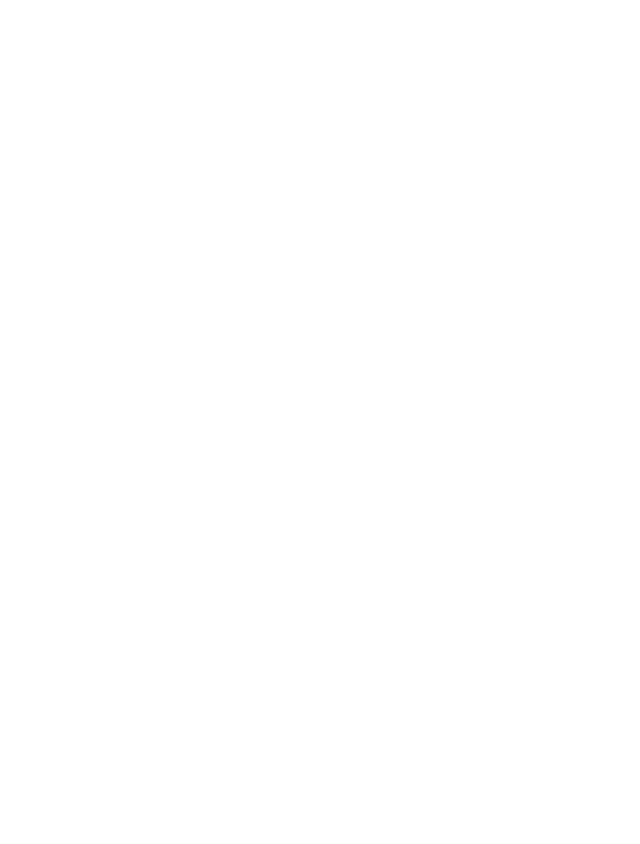
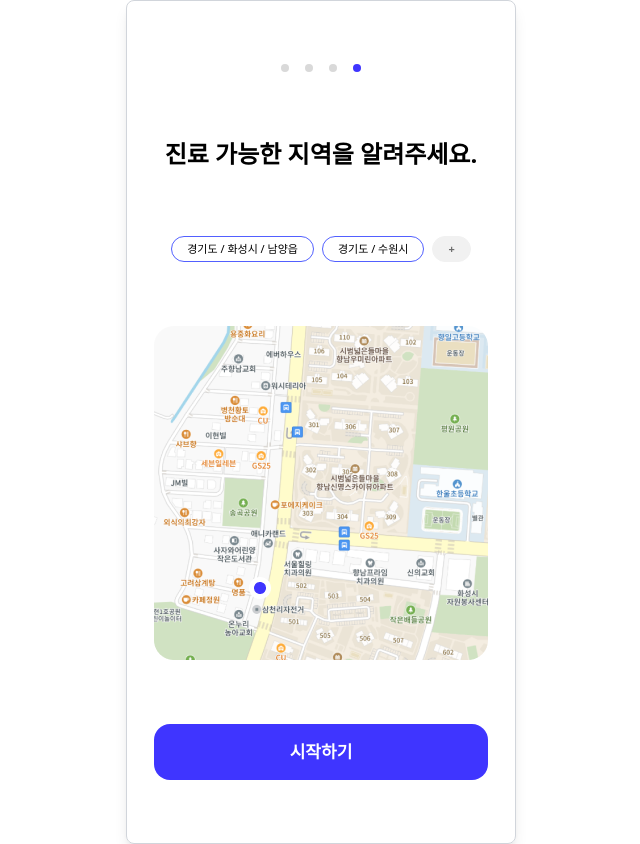
Before and after one commit to METAPOR-2/Frontend, a React (Create React App) app in the folder metafor-frontend/: page /map in a window 1280 px wide. Before the commit this address had no page. Shown: the whole page, without its empty margins (319-959 px from the left). Before the commit the page ends 800 px from the top, so only its background shows below. Built offline with nearby package versions, Linux system fonts and the light colour scheme.

Commit message:
FEAT : map 페이지 구현

```diff
--- a/metafor-frontend/src/index.js
+++ b/metafor-frontend/src/index.js
@@ -9,6 +9,7 @@
 import Login from "./pages/login";
 import DoctorProfile from "./pages/doctorProfile";
 import StartPage from "./pages/startPage";
+import Map from "./pages/map";
 
 const root = ReactDOM.createRoot(document.getElementById("root"));
 root.render(
@@ -20,6 +21,7 @@
       <Route path="/doctorprofile" element={<DoctorProfile />} />
       <Route path="/startpage" element={<StartPage />} />
       <Route path="/license-register" element={<LicenseRegister />} />
+      <Route path="/map" element={<Map />} />
     </Routes>
   </BrowserRouter>
 );
--- a/metafor-frontend/src/pages/doctorProfile.jsx
+++ b/metafor-frontend/src/pages/doctorProfile.jsx
@@ -8,9 +8,10 @@
 export default function DoctorProfile() {
   const navigator = useNavigate();
   const hadleLogin = () => {
-    navigator("/select");
+    navigator("/map");
   };
   return (
+    <div className="flex items-center justify-center min-h-screen">
       <div className="relative flex flex-col w-[390px] h-[844px] border border-gray-300 shadow-lg rounded-lg overflow-hidden">
         <main className="flex-grow w-full p-4  flex items-center justify-center flex-col gap-16">
           <Circle page={3} />
@@ -47,5 +48,6 @@
           <Button children={"다음"} onClick={hadleLogin} />
         </main>
       </div>
+    </div>
   );
 }
--- a/metafor-frontend/src/pages/license_register.jsx
+++ b/metafor-frontend/src/pages/license_register.jsx
@@ -2,12 +2,17 @@
 import Button from "../components/button";
 import Circle from "../components/circle";
 import Input from "../components/input";
+import { useNavigate } from "react-router-dom";
 
 // 아이콘 파일 가져오기
 import CameraIcon from "../assets/icons/CameraIcon.svg";
 import writeIcon from "../assets/icons/writeIcon.svg";
 
 export default function LicenseRegister() {
+  const navigator = useNavigate();
+  const handleBtn = () => {
+    navigator("/doctorprofile");
+  };
   return (
     <div className="flex items-center justify-center min-h-screen bg-gray-100">
       <div className="relative flex flex-col w-[390px] h-[844px] bg-gray-50 border border-gray-300 shadow-lg rounded-lg overflow-hidden">
@@ -24,7 +29,7 @@
             {/* 직접 입력하기 */}
             <Input placeholder="직접 입력하기" Icon={writeIcon} />
             <div className="mt-[264px]"></div>
-            <Button>등록하기</Button>
+            <Button onClick={handleBtn}>등록하기</Button>
           </form>
         </main>
       </div>
--- a/metafor-frontend/src/pages/login.jsx
+++ b/metafor-frontend/src/pages/login.jsx
@@ -10,6 +10,7 @@
     navigator("/select");
   };
   return (
+    <div className="flex items-center justify-center min-h-screen">
       <div className="relative flex flex-col w-[390px] h-[844px] border border-gray-300 shadow-lg rounded-lg overflow-hidden">
         <main className="flex-grow w-full p-4  flex items-center justify-center flex-col gap-20">
           <img src={Logo} alt="Logo" className="w-45 h-8 mb-4" />
@@ -23,5 +24,6 @@
           <Button children={"로그인"} onClick={hadleLogin} />
         </main>
       </div>
+    </div>
   );
 }
--- /dev/null
+++ b/metafor-frontend/src/pages/map.jsx
@@ -0,0 +1,40 @@
+import Button from "../components/button";
+import { useState } from "react";
+import Logo from "../assets/images/Logo.svg";
+import Input from "../components/input";
+import { useNavigate } from "react-router-dom";
+import Circle from "../components/circle";
+import MapImg from "../assets/images/Map.png";
+
+export default function Map() {
+  const navigator = useNavigate();
+  const hadleLogin = () => {
+    navigator("/doctor-home");
+  };
+  return (
+    <div className="flex items-center justify-center min-h-screen">
+      <div className="relative flex flex-col w-[390px] h-[844px] border border-gray-300 shadow-lg rounded-lg overflow-hidden">
+        <main className="flex-grow w-full p-4  flex items-center justify-center flex-col gap-16">
+          <Circle page={4} />
+          <div className="text-[24px] font-normal font-semibold leading-normal">
+            진료 가능한 지역을 알려주세요.
+          </div>
+          <div className="flex flex-row gap-2">
+            <div className="inline-flex h-[26px] px-[15px] py-[5px] justify-center items-center gap-[10px] flex-shrink-0 rounded-[13px] border border-[#5260FF] text-[#000] text-[11px] font-[500] leading-[14px] text-center ">
+              경기도 / 화성시 / 남양읍
+            </div>
+            <div className="inline-flex h-[26px] px-[15px] py-[5px] justify-center items-center gap-[10px] flex-shrink-0 rounded-[13px] border border-[#5260FF] text-[#000] text-[11px] font-[500] leading-[14px] text-center ">
+              경기도 / 수원시
+            </div>
+            <div className="font-bold inline-flex h-[26px] px-[15px] py-[5px] justify-center items-center gap-[10px] flex-shrink-0 rounded-[13px] border border-[#F1F1F1] bg-[#F1F1F1] text-[#6C6C6C] text-[11px] font-[500] leading-[14px] text-center">
+              +
+            </div>
+          </div>
+
+          <img src={MapImg} className="w-[334px] h-[334px]" />
+          <Button children={"시작하기"} onClick={hadleLogin} />
+        </main>
+      </div>
+    </div>
+  );
+}
--- a/metafor-frontend/src/pages/select.jsx
+++ b/metafor-frontend/src/pages/select.jsx
@@ -2,15 +2,22 @@
 import RadioBtn from "../components/radioBtn";
 import { useState } from "react";
 import Circle from "../components/circle";
+import { useNavigate } from "react-router-dom";
 
 export default function Select() {
   const [selected, setSelected] = useState(null);
+
+  const navigator = useNavigate();
+  const hadleBtn = () => {
+    navigator("/license-register");
+  };
 
   const handleRadioChange = (value) => {
     setSelected(value);
   };
 
   return (
+    <div className="flex items-center justify-center min-h-screen">
       <div className="relative flex flex-col w-[390px] h-[844px] border border-gray-300 shadow-lg rounded-lg overflow-hidden">
         <main className="flex-grow w-full p-4  flex items-center justify-center flex-col">
           <Circle page={1} />
@@ -46,8 +53,9 @@
             />
           </div>
 
-        <Button children={"다음"} />
+          <Button children={"다음"} onClick={hadleBtn} />
         </main>
+      </div>
     </div>
   );
 }
--- a/metafor-frontend/src/pages/startPage.jsx
+++ b/metafor-frontend/src/pages/startPage.jsx
@@ -20,6 +20,7 @@
   };
 
   return (
+    <div className="flex items-center justify-center min-h-screen">
       <div className="relative flex flex-col w-[390px] h-[844px] border border-gray-300 shadow-lg rounded-lg overflow-hidden">
         <main className="flex-grow w-full p-4 flex items-center justify-center flex-col gap-20">
           <img src={Logo} alt="Logo" className="w-45 h-8 mb-4" />
@@ -75,11 +76,14 @@
             </div>
           </div>
           <Button
-          children={`${selected === "shield" ? "의료인" : "진료인"}으로 시작하기
+            children={`${
+              selected === "shield" ? "의료인" : "진료인"
+            }으로 시작하기
               `}
             onClick={handleLogin}
           />
         </main>
       </div>
+    </div>
   );
 }
```
Also changed, not shown: metafor-frontend/src/assets/images/Map.png (added). Lines whose indentation alone changed are shown as unchanged.
